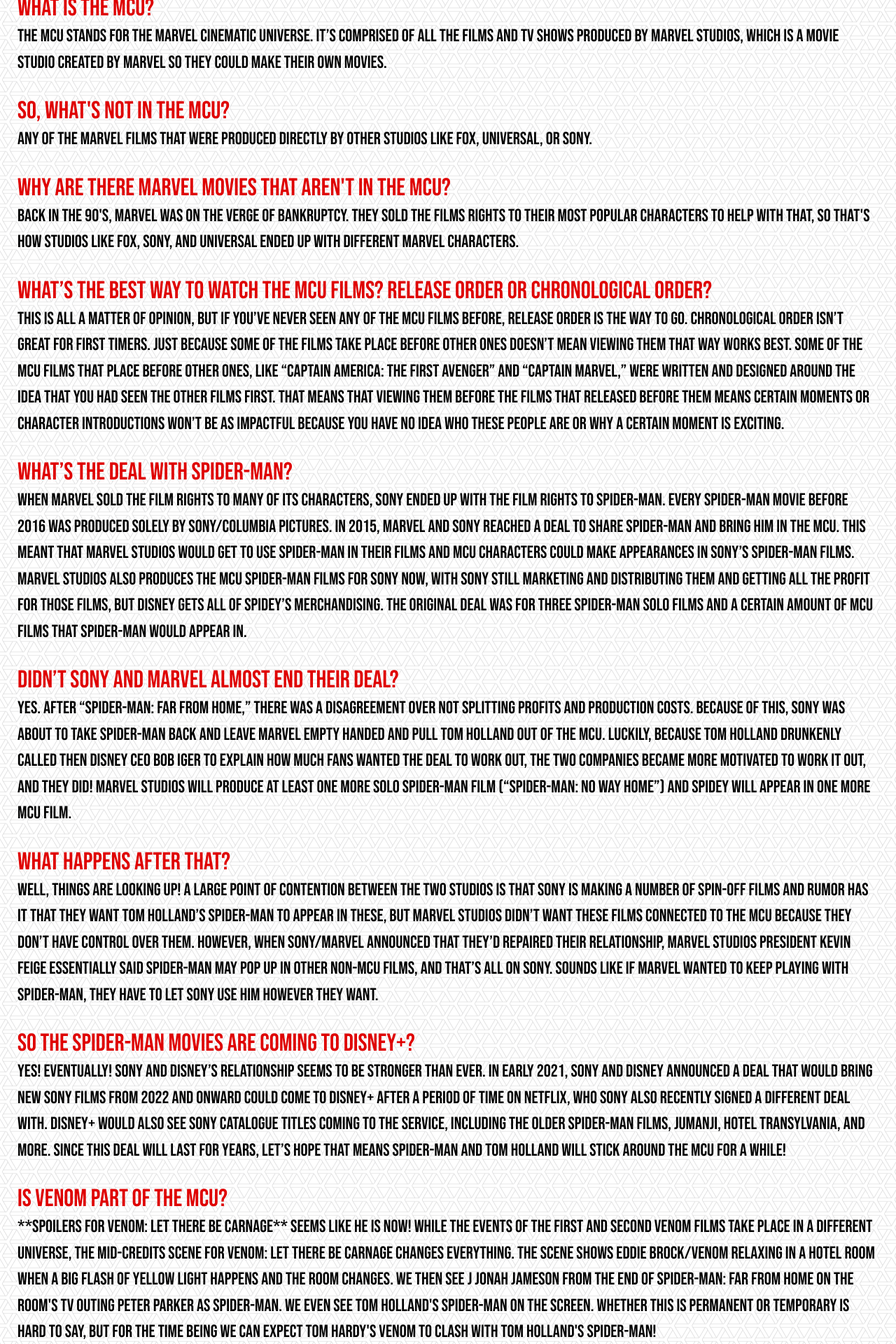
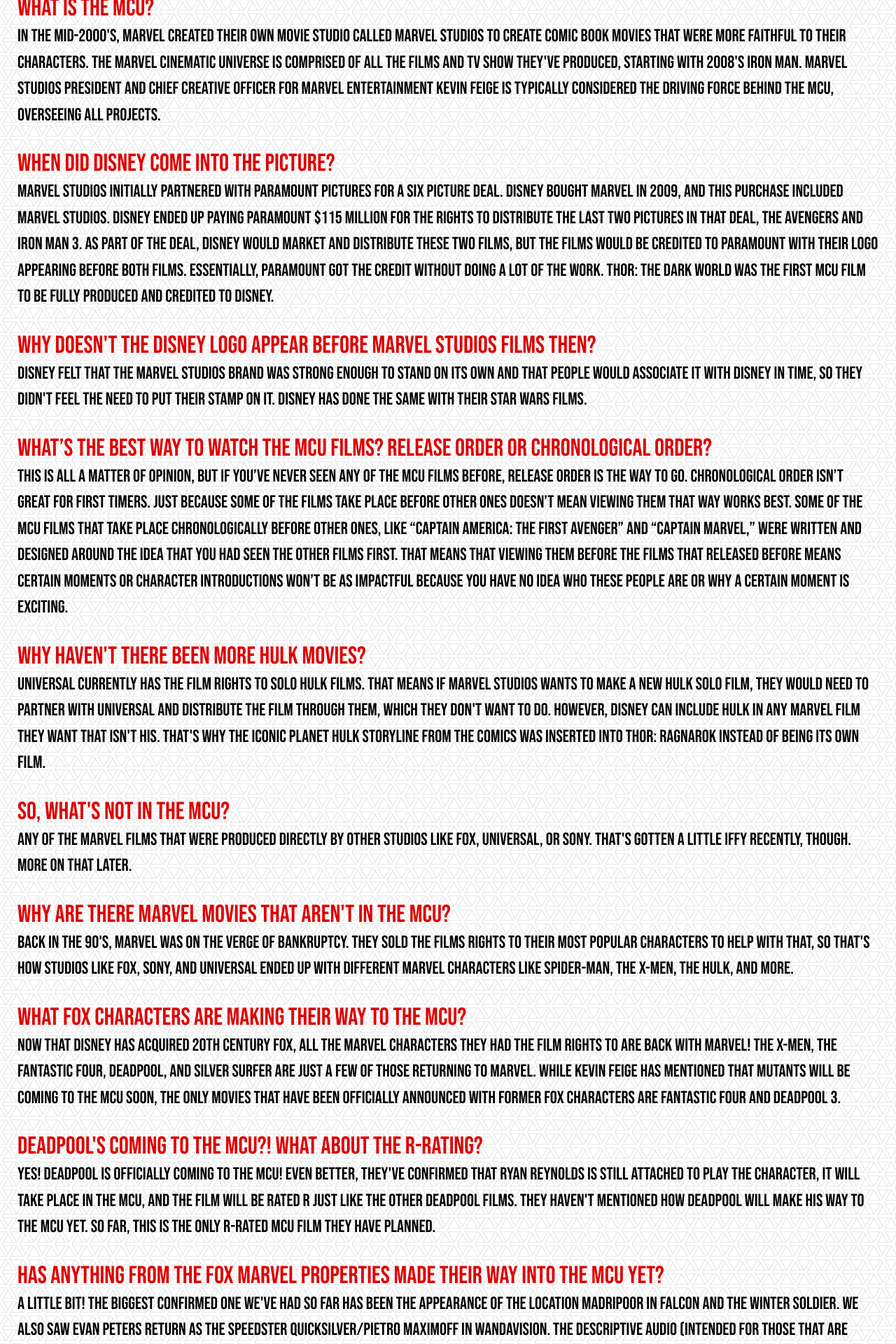
Before and after one commit to tironam/MarvelResource, a React (Create React App) app: page /FAQ in a window 1280 px wide. Shown: the part 500-2420 px from the top of the page at 70% size. Built offline with nearby package versions, Linux system fonts and the light colour scheme.

Commit message:
Added more content to FAQ

```diff
--- a/src/components/Movies/MCUfaq.js
+++ b/src/components/Movies/MCUfaq.js
@@ -7,35 +7,62 @@
         <div>
             <QA
                 question="What is the MCU?"
-                answer="The MCU stands for the Marvel Cinematic Universe. It’s comprised of all the films and tv shows produced by Marvel Studios, which is a movie studio created by Marvel so they could make their own movies."
+                answer="In the mid-2000's, Marvel created their own movie studio called Marvel Studios to create comic book movies that were more faithful to their characters. The Marvel Cinematic Universe is comprised of all the films and tv show they've produced, starting with 2008's Iron Man. Marvel Studios President and Chief Creative Officer for Marvel Entertainment Kevin Feige is typically considered the driving force behind the MCU, overseeing all projects."
+            />
+            <QA
+                question="When did Disney come into the picture?"
+                answer="Marvel Studios initially partnered with Paramount Pictures for a six picture deal. Disney bought Marvel in 2009, and this purchase included Marvel Studios. Disney ended up paying Paramount $115 million for the rights to distribute the last two pictures in that deal, The Avengers and Iron Man 3. As part of the deal, Disney would market and distribute these two films, but the films would be credited to Paramount with their logo appearing before both films. Essentially, Paramount got the credit without doing a lot of the work. Thor: The Dark World was the first MCU film to be fully produced and credited to Disney."
+            />
+            <QA
+                question="Why doesn't the Disney logo appear before Marvel Studios films then?"
+                answer="Disney felt that the Marvel Studios brand was strong enough to stand on its own and that people would associate it with Disney in time, so they didn't feel the need to put their stamp on it. Disney has done the same with their Star Wars films."
+            />
+            <QA
+                question="What’s the best way to watch the MCU films? Release order or chronological order?"
+                answer="This is all a matter of opinion, but if you’ve never seen any of the MCU films before, release order is the way to go. Chronological order isn’t great for first timers. Just because some of the films take place before other ones doesn’t mean viewing them that way works best. Some of the MCU films that take place chronologically before other ones, like “Captain America: The First Avenger” and “Captain Marvel,” were written and designed around the idea that you had seen the other films first. That means that viewing them before the films that released before means certain moments or character introductions won’t be as impactful because you have no idea who these people are or why a certain moment is exciting."
+            />
+            <QA
+                question="Why haven't there been more Hulk movies?"
+                answer="Universal currently has the film rights to solo Hulk films. That means if Marvel Studios wants to make a new Hulk solo film, they would need to partner with Universal and distribute the film through them, which they don't want to do. However, Disney can include Hulk in any Marvel film they want that isn't his. That's why the iconic Planet Hulk storyline from the comics was inserted into Thor: Ragnarok instead of being its own film."
             />
             <QA
                 question="So, what's NOT in the MCU?"
-                answer="Any of the Marvel films that were produced directly by other studios like Fox, Universal, or Sony."
+                answer="Any of the Marvel films that were produced directly by other studios like Fox, Universal, or Sony. That's gotten a little iffy recently, though. More on that later."
             />
             <QA
                 question="Why are there Marvel movies that aren't in the MCU?"
-                answer="Back in the 90's, Marvel was on the verge of bankruptcy. They sold the films rights to their most popular characters to help with that, so that's how studios like Fox, Sony, and Universal ended up with different Marvel characters."
+                answer="Back in the 90's, Marvel was on the verge of bankruptcy. They sold the films rights to their most popular characters to help with that, so that's how studios like Fox, Sony, and Universal ended up with different Marvel characters like Spider-Man, the X-Men, the Hulk, and more."
             />
             <QA
-                question="What’s the best way to watch the MCU films? Release order or chronological order?"
-                answer="This is all a matter of opinion, but if you’ve never seen any of the MCU films before, release order is the way to go. Chronological order isn’t great for first timers. Just because some of the films take place before other ones doesn’t mean viewing them that way works best. Some of the MCU films that place before other ones, like “Captain America: The First Avenger” and “Captain Marvel,” were written and designed around the idea that you had seen the other films first. That means that viewing them before the films that released before them means certain moments or character introductions won’t be as impactful because you have no idea who these people are or why a certain moment is exciting."
+                question="What Fox characters are making their way to the MCU?"
+                answer="Now that Disney has acquired 20th Century Fox, all the Marvel characters they had the film rights to are back with Marvel! The X-Men, the Fantastic Four, Deadpool, and Silver Surfer are just a few of those returning to Marvel. While Kevin Feige has mentioned that mutants will be coming to the MCU soon, the only movies that have been officially announced with former Fox characters are Fantastic Four and Deadpool 3."
             />
             <QA
+                question="Deadpool's coming to the MCU?! What about the R-rating?"
+                answer="Yes! Deadpool is officially coming to the MCU! Even better, they've confirmed that Ryan Reynolds is still attached to play the character, it will take place in the MCU, and the film will be rated R just like the other Deadpool films. They haven't mentioned how Deadpool will make his way to the MCU yet. So far, this is the only R-rated MCU film they have planned."
+            />
+            <QA
+                question="Has anything from the Fox Marvel properties made their way into the MCU yet?"
+                answer="A little bit! The biggest confirmed one we've had so far has been the appearance of the location Madripoor in Falcon and the Winter Soldier. We also saw Evan Peters return as the speedster Quicksilver/Pietro Maximoff in WandaVision. The descriptive audio (intended for those that are hard of hearing) for this scene identified Peter's character as Pietro from the X-Men films. However, it turned out that this was not in fact the Pietro from the X-Men films and was just a fake out."
+            />
+            <div className="header-text" id="Spidey">
+                Spider-Man's Film Rights
+            </div>
+            <QA
                 question="What’s the deal with Spider-Man?"
-                answer="When Marvel sold the film rights to many of its characters, Sony ended up with the film rights to Spider-Man. Every Spider-Man movie before 2016 was produced solely by Sony/Columbia Pictures. In 2015, Marvel and Sony reached a deal to share Spider-Man and bring him in the MCU. This meant that Marvel Studios would get to use Spider-Man in their films and MCU characters could make appearances in Sony’s Spider-Man films. Marvel Studios also produces the MCU Spider-Man films for Sony now, with Sony still marketing and distributing them and getting all the profit for those films, but Disney gets all of Spidey’s merchandising. The original deal was for three Spider-Man solo films and a certain amount of MCU films that Spider-Man would appear in."
+                answer="When Marvel sold the film rights to many of its characters, Sony ended up with the film rights to Spider-Man. Every Spider-Man movie before 2016 was produced solely by Sony/Columbia Pictures. In 2015, Marvel and Sony reached a deal to share Spider-Man and bring him into the MCU with a new reboot. This meant that Marvel Studios would get to use Spider-Man in their films and MCU characters could make appearances in Sony’s Spider-Man films. Marvel Studios also produces the MCU Spider-Man films for Sony now, with Sony still marketing and distributing them. The original deal was for three Spider-Man solo films and a certain amount of MCU films that Spider-Man would appear in."
             />
             <QA
                 question="Didn’t Sony and Marvel almost end their deal?"
-                answer="Yes. After “Spider-Man: Far From Home,” there was a disagreement over not splitting profits and production costs. Because of this, Sony was about to take Spider-Man back and leave Marvel empty handed and pull Tom Holland out of the MCU. Luckily, because Tom Holland drunkenly called then Disney CEO Bob Iger to explain how much fans wanted the deal to work out, the two companies became more motivated to work it out, and they did! Marvel Studios will produce at least one more solo Spider-Man film (“Spider-Man: No Way Home”) and Spidey will appear in one more MCU film."
+                answer="Yes. After “Spider-Man: Far From Home,” there was a disagreement over not splitting profits and production costs. Because of this, Sony was about to take Spider-Man back, leave Marvel empty handed, and pull Tom Holland out of the MCU. Luckily, because Tom Holland drunkenly called then Disney CEO Bob Iger to explain how much fans wanted the deal to work out, the two companies became more motivated to work it out, and they did! Marvel Studios will produce at least one more solo Spider-Man film (“Spider-Man: No Way Home”) and Spidey will appear in one more MCU film."
             />
             <QA
                 question="What happens after that?"
                 answer="Well, things are looking up! A large point of contention between the two studios is that Sony is making a number of spin-off films and rumor has it that they want Tom Holland’s Spider-Man to appear in these, but Marvel Studios didn’t want these films connected to the MCU because they don’t have control over them. However, when Sony/Marvel announced that they’d repaired their relationship, Marvel Studios President Kevin Feige essentially said Spider-Man may pop up in other non-MCU films, and that’s all on Sony. Sounds like if Marvel wanted to keep playing with Spider-Man, they have to let Sony use him however they want."
             />
             <QA
-                question="So the Spider-Man movies are coming to Disney+?"
-                answer="Yes! Eventually! Sony and Disney’s relationship seems to be stronger than ever. In early 2021, Sony and Disney announced a deal that would bring new Sony films from 2022 and onward could come to Disney+ after a period of time on Netflix, who Sony also recently signed a different deal with. Disney+ would also see Sony catalogue titles coming to the service, including the older Spider-Man films, Jumanji, Hotel Transylvania, and more. Since this deal will last for years, let’s hope that means Spider-Man and Tom Holland will stick around the MCU for a while!"
+                question="Will the Spider-Man movies come to Disney+?"
+                answer="Yes! Eventually! Sony and Disney’s relationship seems to be stronger than ever. In early 2021, Sony and Disney announced a deal that would bring new Sony films from 2022 and onward to Disney+ after a period of time on Netflix, who Sony also recently signed a different deal with. Disney+ would also see Sony catalogue titles coming to the service, including the older Spider-Man films, Jumanji, Hotel Transylvania, and more. Since this deal will last for years, let’s hope that means Spider-Man and Tom Holland will stick around the MCU for a while!"
             />
             <QA
                 question="Is Venom part of the MCU?"
--- a/src/pages/FAQ/FAQ.js
+++ b/src/pages/FAQ/FAQ.js
@@ -16,6 +16,9 @@
                 <Button size="lg" className="phaseBtn phase1" color="danger" href="#MCU" style={{ marginBottom: '1rem' }}>
                     MCU & Other Marvel Films
                 </Button>
+                <Button size="lg" className="phaseBtn phase1" color="danger" href="#Spidey" style={{ marginBottom: '1rem' }}>
+                    Spider-Man's Film Rights
+                </Button>
                 <Button size="lg" className="phaseBtn phase1" color="danger" href="#Disney" style={{ marginBottom: '1rem' }}>
                     Marvel & Theme Parks
                 </Button>
--- a/src/pages/Home/Home.css
+++ b/src/pages/Home/Home.css
@@ -78,6 +78,9 @@
     .black-text {
         font-size: 22px;
         margin: 10px;
+    }
+    .answer-text {
+        font-size: 22px;
     }
 }
 
--- a/src/pages/Home/Home.js
+++ b/src/pages/Home/Home.js
@@ -7,7 +7,7 @@
     return (
         <div>
             <h1 className="header-text" >The ultimate resource for new and seasoned fans of the Marvel Cinematic Universe</h1>
-            <h2 className="black-text ">Discover the past and future of the MCU. Learn about the MCU-inspired lands and attractions at Disney Parks and Resorts around the world. Get answers to your important questions. Everything you need to know is right here.</h2>
+            <h2 className="black-text ">Discover the past and future of the MCU. Learn about the MCU-inspired lands and attractions at Disney Parks around the world. Get answers to your important questions. Everything you need to know is right here.</h2>
             <BtnSection />
         </div>
     )
```
